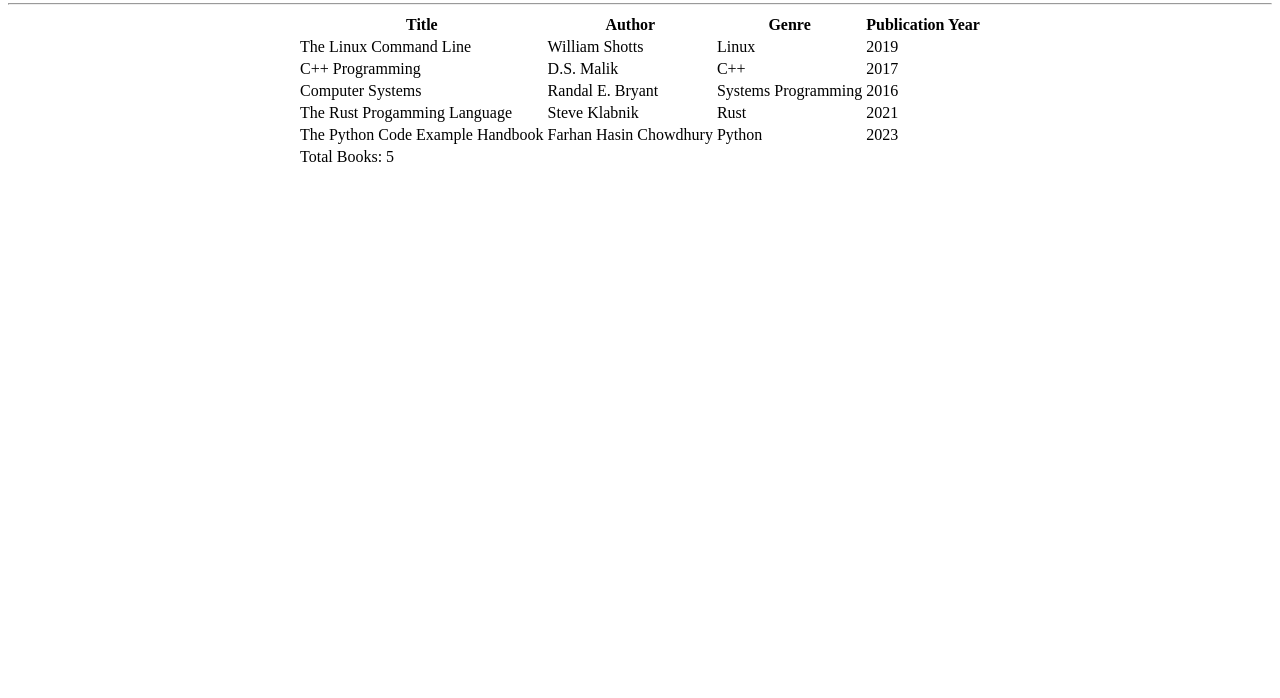
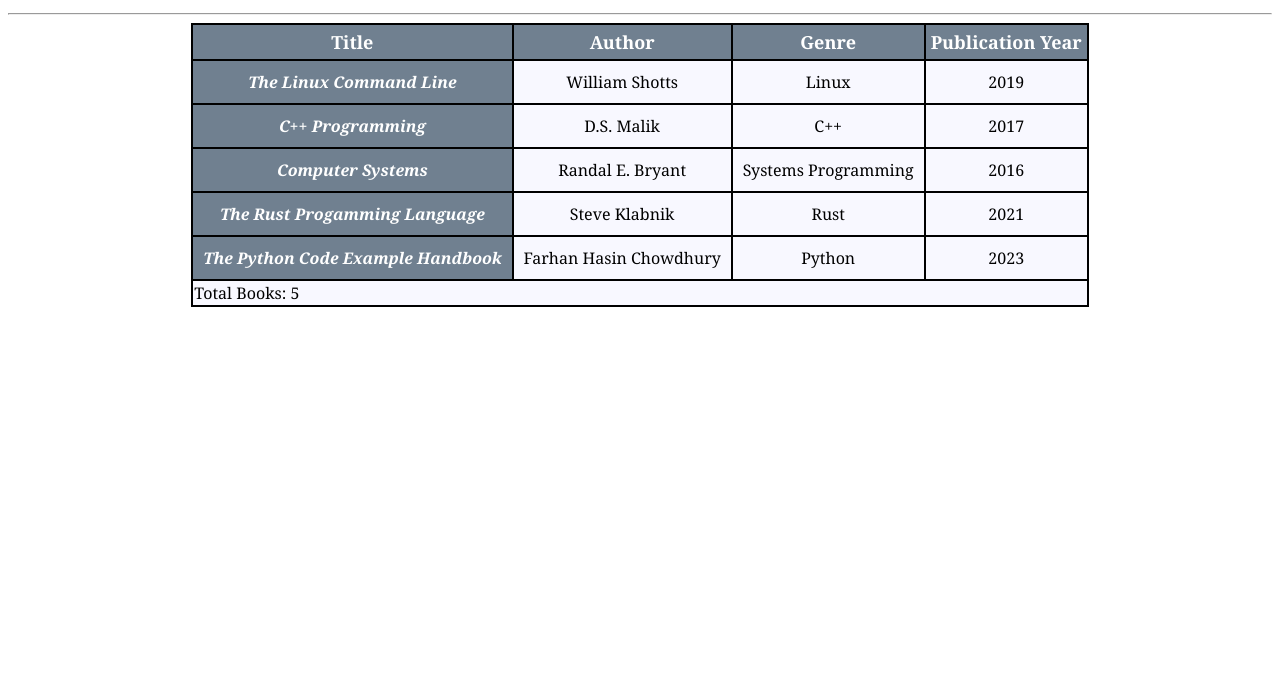
Before and after one commit to alejaalvar/build-a-book-catalog-table, a plain HTML site: page index.html in a window 1280 px wide. Shown: the part 102-800 px from the top of the page. Drawn offline with Linux system fonts and the light colour scheme.

Commit message:
Styled the table: Colored col 1 and th elements. Colored data. Centered text in cells.

```diff
--- a/styles.css
+++ b/styles.css
@@ -1,3 +1,7 @@
+body {
+    font-family: Georgia, 'Times New Roman', Times, serif;
+}
+
 h1 {
     text-align: center;
     margin: 0;
@@ -15,3 +19,33 @@ h1 + p {
 table {
     margin: 0 auto 0;
 }
+
+th {
+    background-color: #708090;
+    font-size: large;
+    color: white;
+    padding: 5px;
+}
+
+td, th {
+    outline: 2px solid black;
+}
+
+tr:not(tfoot tr) > td:first-child {
+    background-color: #708090;
+    padding: 10px;
+    text-align: center;
+    font-weight: bold;
+    font-style: italic;
+    color: white;
+}
+
+tr > td:not(:first-child) {
+    background-color: #F8F8FF;
+    padding: 0 10px 0;
+    text-align: center;
+}
+
+tfoot td {
+    background-color: #F8F8FF;
+}
```
